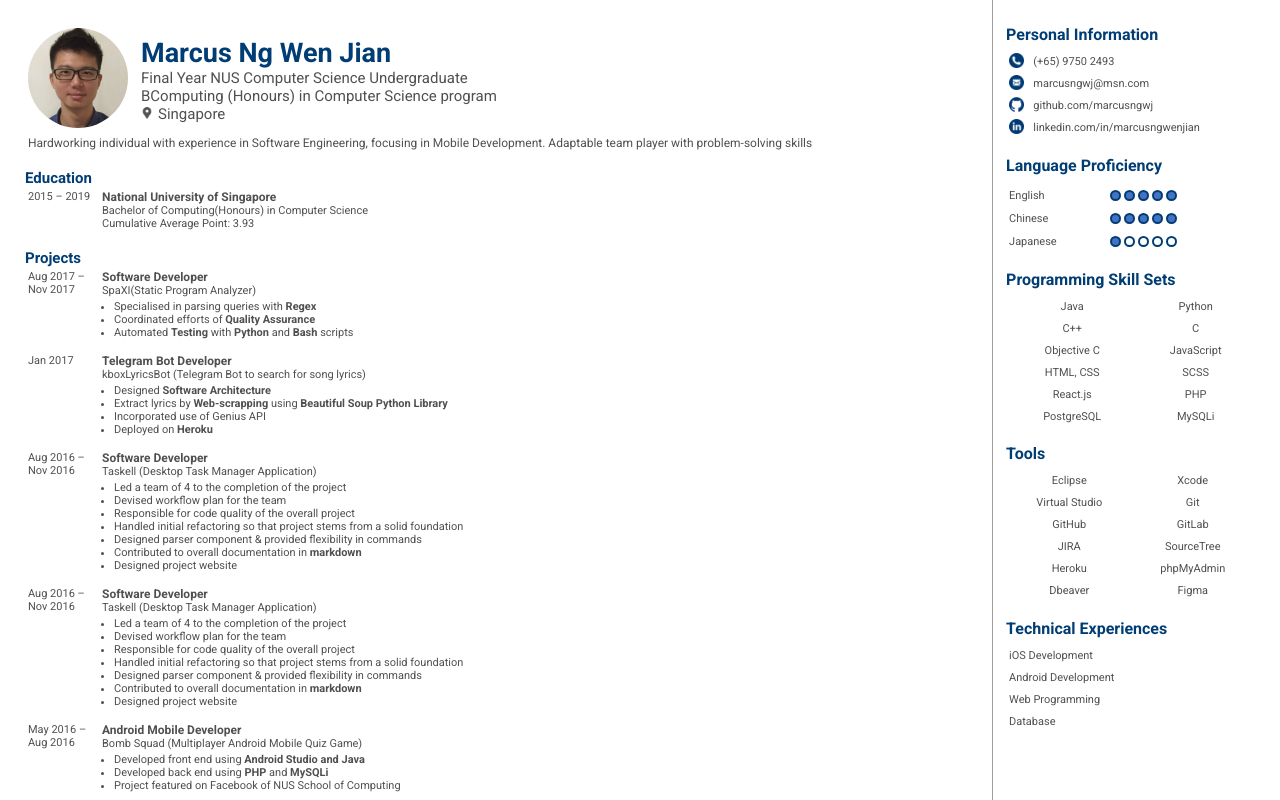
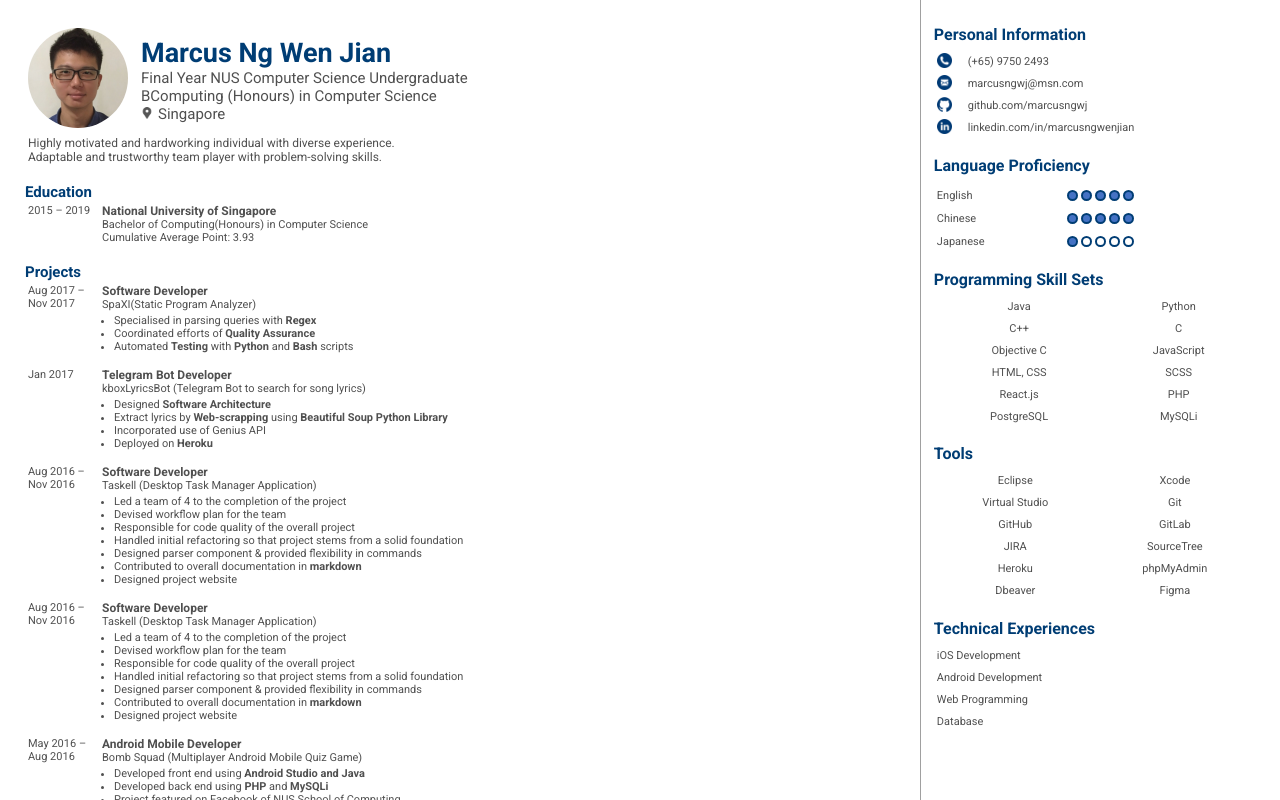
Before and after one commit to marcusngwj/Resume, a React (Create React App) app: page / in a window 1280 px wide. Shown: the top 800 px of the page. Built offline with nearby package versions, Linux system fonts and the light colour scheme.

Commit message:
update summary in header

```diff
--- a/src/columns/mainbar/components/head_banner/HeadBanner.js
+++ b/src/columns/mainbar/components/head_banner/HeadBanner.js
@@ -20,14 +20,15 @@ export default class HeadBanner extends Component {
               <td className="content">
                 <p id="fullname">Marcus Ng Wen Jian</p>
                 <p className="text">Final Year NUS Computer Science Undergraduate</p>
-                <p className="text">BComputing (Honours) in Computer Science program</p>
+                <p className="text">BComputing (Honours) in Computer Science</p>
                 <p className="text"><img src={droppin} /><span>Singapore</span></p>
               </td>
             </tr>
             <tr>
               <td colspan="2">
                 <div className="description">
-                  Hardworking individual with experience in Software Engineering, focusing in Mobile Development. Adaptable team player with problem-solving skills
+                  Highly motivated and hardworking individual with diverse experience.<br />
+                  Adaptable and trustworthy team player with problem-solving skills.
                 </div>
               </td>
             </tr>
```
